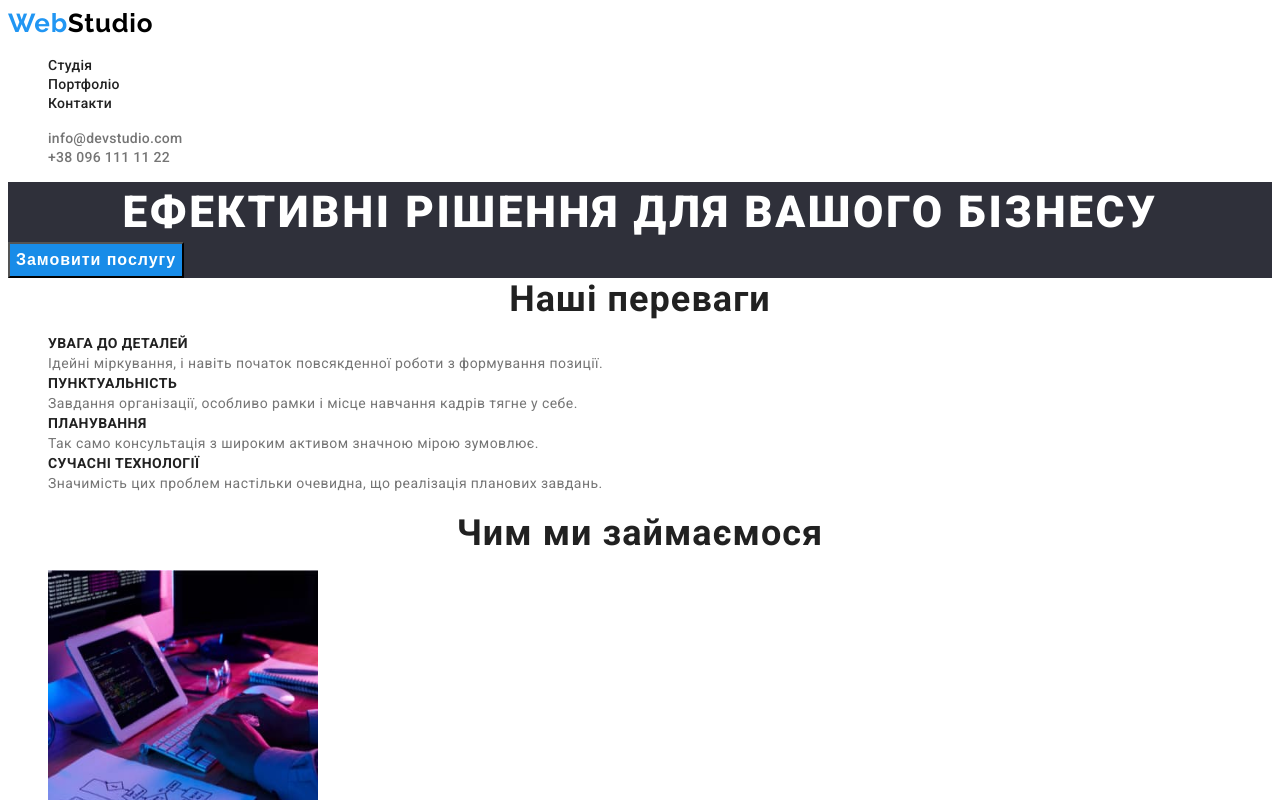
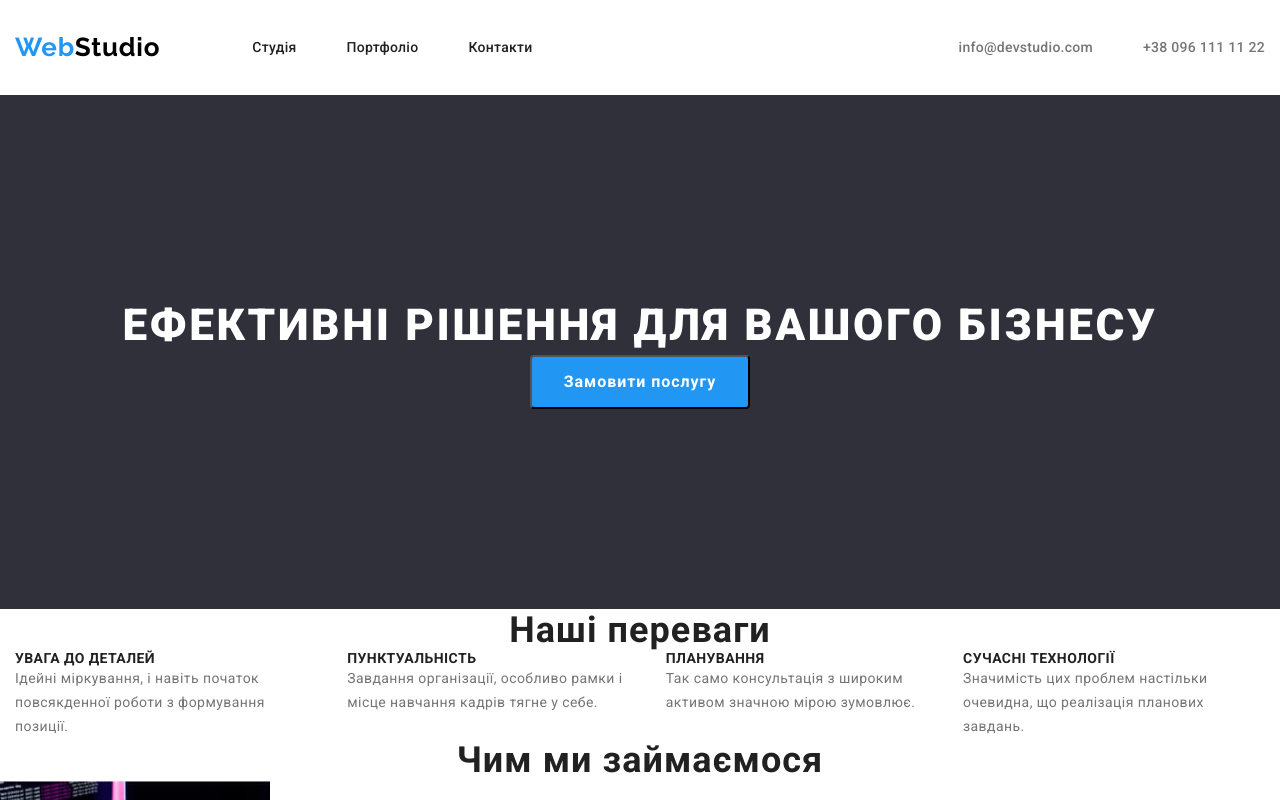
Before and after one commit to shpintal/goit-markup-hw-03, a plain HTML site: page index.html in a window 1280 px wide. Shown: the top 800 px of the page. Drawn offline with nearby package versions, Linux system fonts and the light colour scheme.

Commit message:
Sam added

```diff
--- a/CSS/styles.css
+++ b/CSS/styles.css
@@ -6,6 +6,11 @@
 --hover_focus-color:#2196F3;
 --section-secondary-color: #F5F4FA;
 --section-main-color: #2F303A;
+}
+
+body {
+    font-family: var(--primari-font-family);
+    color: var(--primary-text-color-studio);
 }
 h1,
 h2,
@@ -17,9 +22,17 @@ p {
     margin-top: 0;
     margin-bottom: 0;
 }
-body {
-    font-family: var(--primari-font-family);
-    color: var(--primary-text-color-studio);
+ul,
+ol{
+margin-top: 0;
+margin-bottom: 0;
+padding-left: 0;
+}
+img{
+    display: block;
+}
+address{
+    font-style: normal ;
 }
 .list{
     list-style: none;
@@ -27,7 +40,30 @@ body {
 .link{
     text-decoration: none;
 }
-
+.container{
+    width: 1200;
+    padding-left: 15px;
+    padding-right: 15px;
+    margin-left: auto;
+    margin-right: auto;
+}
+header{
+    padding-top: 32px;
+    padding-bottom: 32px;
+}
+.header-container{
+    display: flex;
+    align-items: center;
+    justify-content: space-between;
+}
+.navigation{
+    display: flex;
+}
+.nav-list,
+.list-addr{
+    display: flex;
+    align-items: center;
+}
 .logo{
     font-family: var(--secondary-font-family) ;
         font-style: normal;
@@ -35,7 +71,7 @@ body {
         font-size: 26px;
         line-height: 1.19;
         letter-spacing: 0.03em;
-
+        margin-right: 92px;
         color: #000000;
 }
 .logo-start {
@@ -51,6 +87,10 @@ body {
     line-height: 1.14;
     letter-spacing: 0.02em;
 }
+.nav-list-item:not(:last-child){
+margin-right: 50px;
+}
+
 .nav-list-link:hover,
 .nav-list-link:focus,
 .visited_studio:visited,
@@ -73,21 +113,37 @@ body {
 .contact-header:focus  {
 color: #2196F3;
 }
+.contact-number{
+    margin-left: 50px;
+}
 .modal-btn{
         font-style: normal;
         font-weight: 700;
         font-size: 16px;
         line-height: 1.88;
+        /* border: 1px solid var(--hover_focus-color); */
+        width: 50;
+        height: 216;
+        border-radius: 4px;
+        margin-left: auto;
+        margin-right: auto;
+        padding: 10px 32px;
+        display: flex;
 
-        display: flex;
         align-items: center;
         text-align: center;
         letter-spacing: 0.06em;
-        background-color: #188CE8;
+        background-color: var(--hover_focus-color);
         color: #FFFFFF;
         cursor: pointer;
 }
+.modal-btn:active{
+    background-color: #188CE8;
+}
 .section-main{
+   padding-top: 200px;
+    padding-bottom: 200px;
+
     background-color: var(--section-main-color);
 }
 .main-title{
@@ -109,6 +165,12 @@ color: #2196F3;
         text-align: center;
         letter-spacing: 0.03em;
 
+}
+.list-main-description{
+    display:flex;
+}
+.list-main-description-item:not(:last-child){
+    margin-right: 30px;
 }
 .main-sub-title{
         font-style: normal;
--- a/index.html
+++ b/index.html
@@ -6,60 +6,65 @@
     <meta name="viewport" content="width=device-width, initial-scale=1.0" />
     <title>Document</title>
     <link rel="preconnect" href="https://fonts.googleapis.com"><link rel="preconnect" href="https://fonts.gstatic.com" crossorigin><link href="https://fonts.googleapis.com/css2?family=Raleway:wght@700&family=Roboto:wght@400;500;700;900&display=swap" rel="stylesheet">
+    <link rel="stylesheet" href="https://cdnjs.cloudflare.com/ajax/libs/modern-normalize/1.1.0/modern-normalize.min.css" integrity="sha512-wpPYUAdjBVSE4KJnH1VR1HeZfpl1ub8YT/NKx4PuQ5NmX2tKuGu6U/JRp5y+Y8XG2tV+wKQpNHVUX03MfMFn9Q==" crossorigin="anonymous" referrerpolicy="no-referrer" />
     <link rel="stylesheet" href="./CSS/styles.css">
   </head>
   <body>
     <header>
+      <div class="container header-container">
       <nav class="navigation">
       <a class="logo link" href="" lang="en">
         <span class="logo-start">Web</span>Studio
       </a>
       <ul class="nav-list list">
-        <li>
+        <li class="nav-list-item">
           <a class="nav-list-link link visited_studio"  href="index.html">Студія</a>
         </li>
-        <li >
+        <li class="nav-list-item">
           <a class="nav-list-link link " href="portfolio.html">Портфоліо</a>
-        </li>
-        <li>
+        </liclas="nav-list-item">
+        <li class="nav-list-item">
           <a class="nav-list-link link " href="">Контакти</a>
-        </li>
+        </liclas="nav-list-item">
         </ul>
     </nav>
-     <ul class="list">
+     <ul class="list list-addr">
       <li>
         <a class="contact-header link" href="mailto:info@devstudio.com">info@devstudio.com
         </a>
       </li>
-      <li>
+      <li class="contact-number">
         <a class="contact-header link" href="tel:+380961111111">+38 096 111 11 22
         </a>
       </li>
       </ul>
+      </div>
     </header>
     <main>
-      <section class="section-main">
-        <h1 class="main-title">Ефективні рішення для вашого бізнесу</h1>
-        <button class="modal-btn" type="button">Замовити послугу</button>
+      <section class="section-main container">
+        <div class="main-section-wrapp">
+          <h1 class="main-title">Ефективні рішення для вашого бізнесу</h1>
+          <button class="modal-btn" type="button">Замовити послугу</button>
+        </div>
       </section>
     <section>
-      <h2 class="main-description">
+      <h2 class="main-description container">
         Наші переваги
       </h2>
-      <ul class="list">
-        <li>
+      <ul class="list list-main-description container ">
+        <li class="list list-main-description-item">
           <h3 class="main-sub-title">УВАГА ДО ДЕТАЛЕЙ</h3>
           <p class="about-description">Ідейні міркування, і навіть початок повсякденної роботи з формування позиції.</p>
         </li>
-        <li>
+        <li class="list list-main-description-item">
           <h3 class="main-sub-title">ПУНКТУАЛЬНІСТЬ</h3>
           <p class="about-description">Завдання організації, особливо рамки і місце навчання кадрів тягне у себе.</p>
         </li>
-        <li>
+        <li class="list list-main-description-item">
           <h3 class="main-sub-title">ПЛАНУВАННЯ</h3>
           <p class="about-description">Так само консультація з широким активом значною мірою зумовлює.</p>
         </li>
-        <li>
+        <li class="list list-main-description-item">
           <h3 class="main-sub-title">СУЧАСНІ ТЕХНОЛОГІЇ</h3>
           <p class="about-description">Значимість цих проблем настільки очевидна, що реалізація планових завдань.</p>
         </li>
```
Also changed, not shown: portfolio.html (+13 -10 lines).
